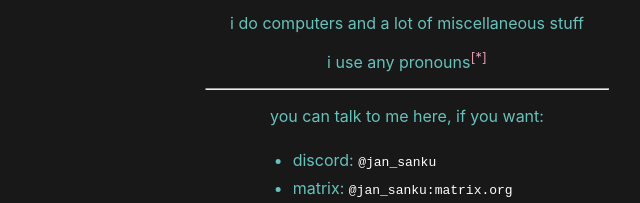
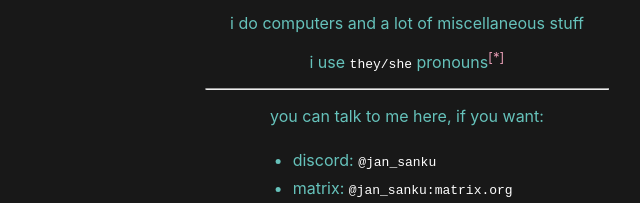
Before and after one commit to jan-Sanku/jan-sanku.github.io, a plain HTML site: page me.html in a window 1280 px wide. Shown: the part 339-542 px from the top of the page, 233-873 px from the left. Drawn offline with Linux system fonts and the light colour scheme; a web font is replaced by a local one.

Commit message:
pronouns :3

```diff
--- a/me.html
+++ b/me.html
@@ -18,7 +18,7 @@
         <h1>hi, i'm sanku~</h1>
         <p>i like games, music, various other media, and science</p>
         <p>i do computers and a lot of miscellaneous stuff</p>
-        <p>i use any pronouns<sup><a href="https://en.pronouns.page/@jan_Sanku">[*]</a></sup></p>
+        <p>i use <code>they/she</code> pronouns<sup><a href="https://en.pronouns.page/@jan_Sanku">[*]</a></sup></p>
         <hr>
         <p>you can talk to me here, if you want:</p>
         <ul class="list">
```
